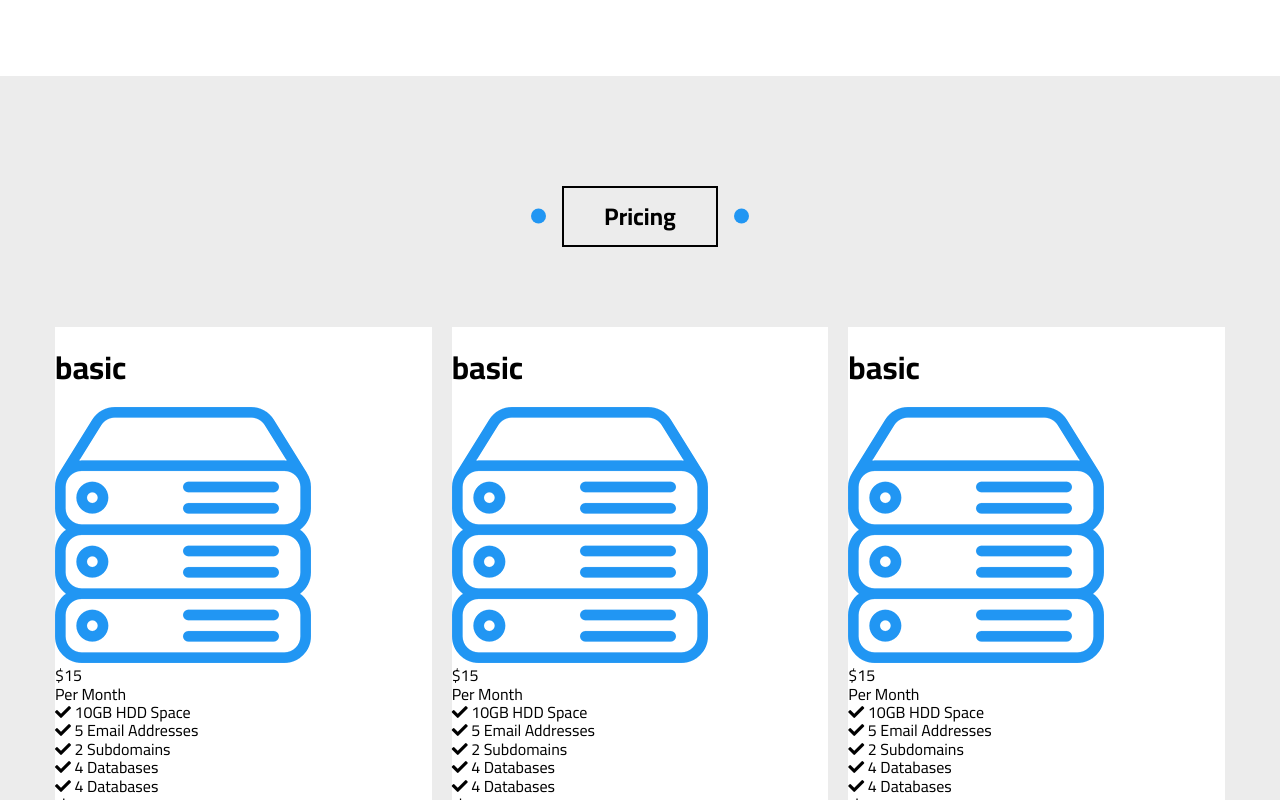
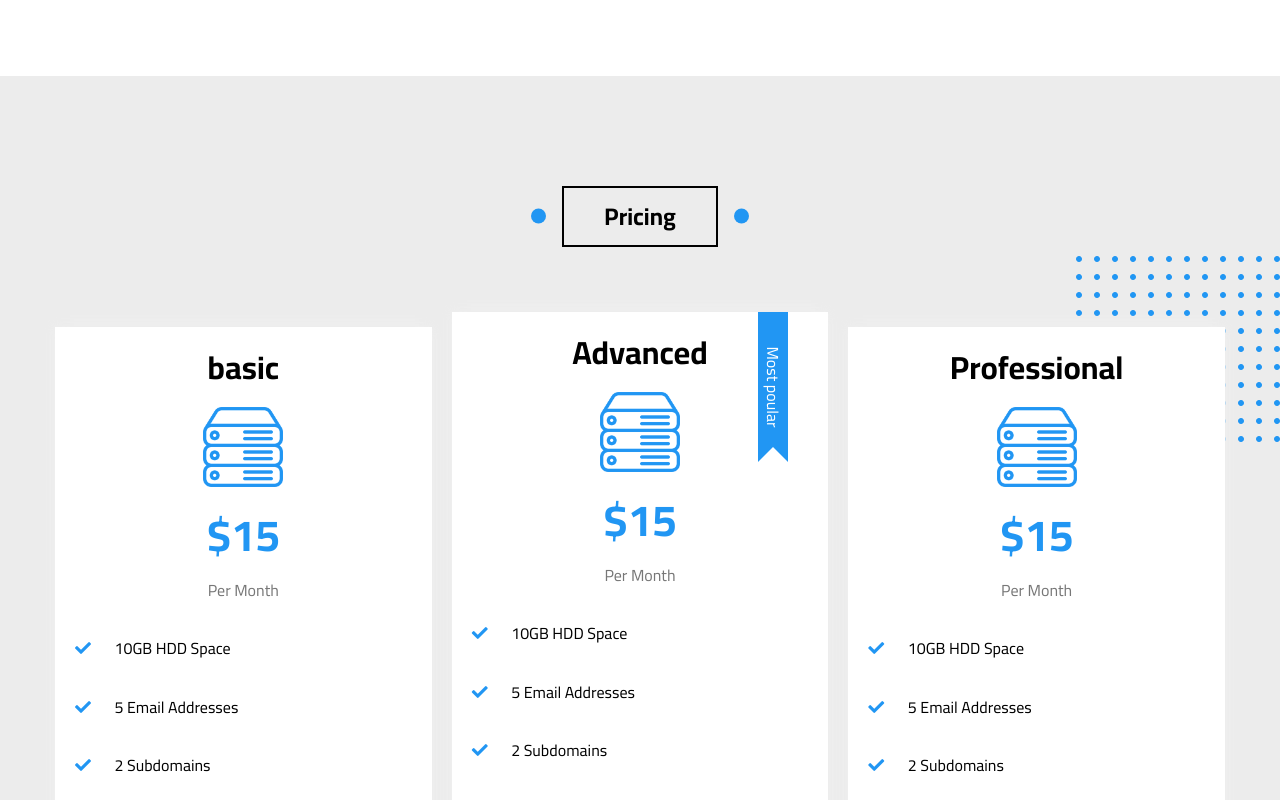
Before and after one commit to saiidouertani/saiidouertani-my_template-three, a plain HTML site: page index.html in a window 1280 px wide. Shown: the part 11200-12000 px from the top of the page. Drawn offline with Linux system fonts and the light colour scheme.

Commit message:
pricing feature part2

```diff
--- a/CSS/saiid.css
+++ b/CSS/saiid.css
@@ -482,7 +482,7 @@ header nav li .otherlink ul li a {
   height: 30px;
   top: 0;
   background-image: linear-gradient(135deg, white 25%, transparent 25%),
-    linear-gradient(225deg, white 25%, transparent 25%);
+  linear-gradient(225deg, white 25%, transparent 25%);
   background-size: 30px 30px;
 }
 .dots {
@@ -491,7 +491,6 @@ header nav li .otherlink ul li a {
   height: 186px;
   background-repeat: no-repeat;
   position: absolute;
-  z-index: -1;
 }
 
 .dot_up {
@@ -1324,7 +1323,124 @@ header nav li .otherlink ul li a {
 }
 .pricing .container .card{
   background-color: white;
+  box-shadow: 2px 2px 10px #eee, -2px -2px 10px #eee;
+  position: relative;
+  z-index: 1;
+overflow: hidden;
+
+}
+.pricing .container .card::after{
+  content: '';
+  position: absolute;
+  width: 100%;
+  height: 50%;
+   left: -100%;
+  top:0;
+  background-color: rgba(238, 238, 238, 0.267);
+  transition: 1s;
+
+}
+.pricing .container .card::before{
+  content: '';
+  position: absolute;
+  width: 100%;
+  height: 50%;
+   right: -100%;
+  top:50%;
+  transform: translateY(-50%);
+  background-color: rgba(238, 238, 238, 0.267);
+  transition: 1s;
+
+}
+.pricing .container .card:hover::after{
+left: 0;
+}
+.pricing .container .card:hover::before{
+  right: 0;
+  }
+
+/* end pricing style */
+
+.pricing .container .card .head{
+  text-align: center;
+}
+.pricing .container .card .head img{
+  max-width: 80px;
 }
 
+.pricing .container .card .head div:first-of-type{
+ font-size: 44px;
+ color:var(--main-color);
+ font-weight: bold;
+margin: 20px 0px
+}
 
-/* end pricing style */
+.pricing .container .card .head div:last-of-type{
+  margin-bottom: 20px;
+color:#777
+}
+.pricing .container .card .body div{
+padding: 20px;
+
+}
+.pricing .container .card .body div i{
+  margin-right: 20px;
+  color: var(--main-color);
+  }
+
+  .pricing .container .card .choose{
+    padding :20px;
+    border: 1px solid var(--main-color);
+    border-radius: 20px;
+    width: fit-content;
+    margin: 20px auto;
+    color:var(--main-color)
+    ;
+    transition: 1s;
+
+  }
+  .pricing .container .card .choose:hover{
+    background-color: var(--main-color);
+    color: white;
+    font-weight: bold;
+  }
+
+  .pricing .container .card:nth-child(2){
+    transform: translateY(-15px);
+  }
+  .pricing .container .card:nth-child(2) .head{
+  position: relative;
+  }
+  .pricing .container .card:nth-child(2) .head::after{
+    content: 'Most poular';
+    width: 150px;
+    height: 30px;
+    background-color: var(--main-color);
+    position: absolute;
+    top: 38px;
+    right: -20px;
+    text-align: center;
+    color: WHITE;
+    line-height: 30px;
+    transform: rotate(90deg);
+
+  }
+
+  .pricing .container .card:nth-child(2) .head::before{
+    content: '';
+    width: 0px;
+    height: 0px;
+    background-color: white;
+    border: 15px solid;
+    border-color: var(--main-color) white var(--main-color) var(--main-color);
+    position: absolute;
+    top: 98px;
+    right: 40px;
+    text-align: center;
+    color: WHITE;
+    line-height: 30px;
+    transform: rotate(
+90deg
+);
+    z-index: 3;
+}
--- a/index.html
+++ b/index.html
@@ -792,11 +792,11 @@
             <div><i class="fas fa-check"></i> 4 Databases</div>
             <div><i class="fas fa-check"></i> 4 Databases</div>
           </div>
-          <div class="choose">choose</div>
+          <div class="choose">choose plan</div>
         </div>
         <div class="card">
           <div class="head">
-            <h1>basic</h1>
+            <h1>Advanced</h1>
             <img src="imgs/hosting-basic.png" alt="" />
             <div class="price">$15</div>
             <div class="modelité">Per Month</div>
@@ -808,11 +808,11 @@
             <div><i class="fas fa-check"></i> 4 Databases</div>
             <div><i class="fas fa-check"></i> 4 Databases</div>
           </div>
-          <div class="choose">choose</div>
+          <div class="choose">choose plan</div>
         </div>
         <div class="card">
           <div class="head">
-            <h1>basic</h1>
+            <h1>Professional</h1>
             <img src="imgs/hosting-basic.png" alt="" />
             <div class="price">$15</div>
             <div class="modelité">Per Month</div>
@@ -824,7 +824,7 @@
             <div><i class="fas fa-check"></i> 4 Databases</div>
             <div><i class="fas fa-check"></i> 4 Databases</div>
           </div>
-          <div class="choose">choose</div>
+          <div class="choose ">choose plan</div>
         </div>
       </div>
     </div>
```
